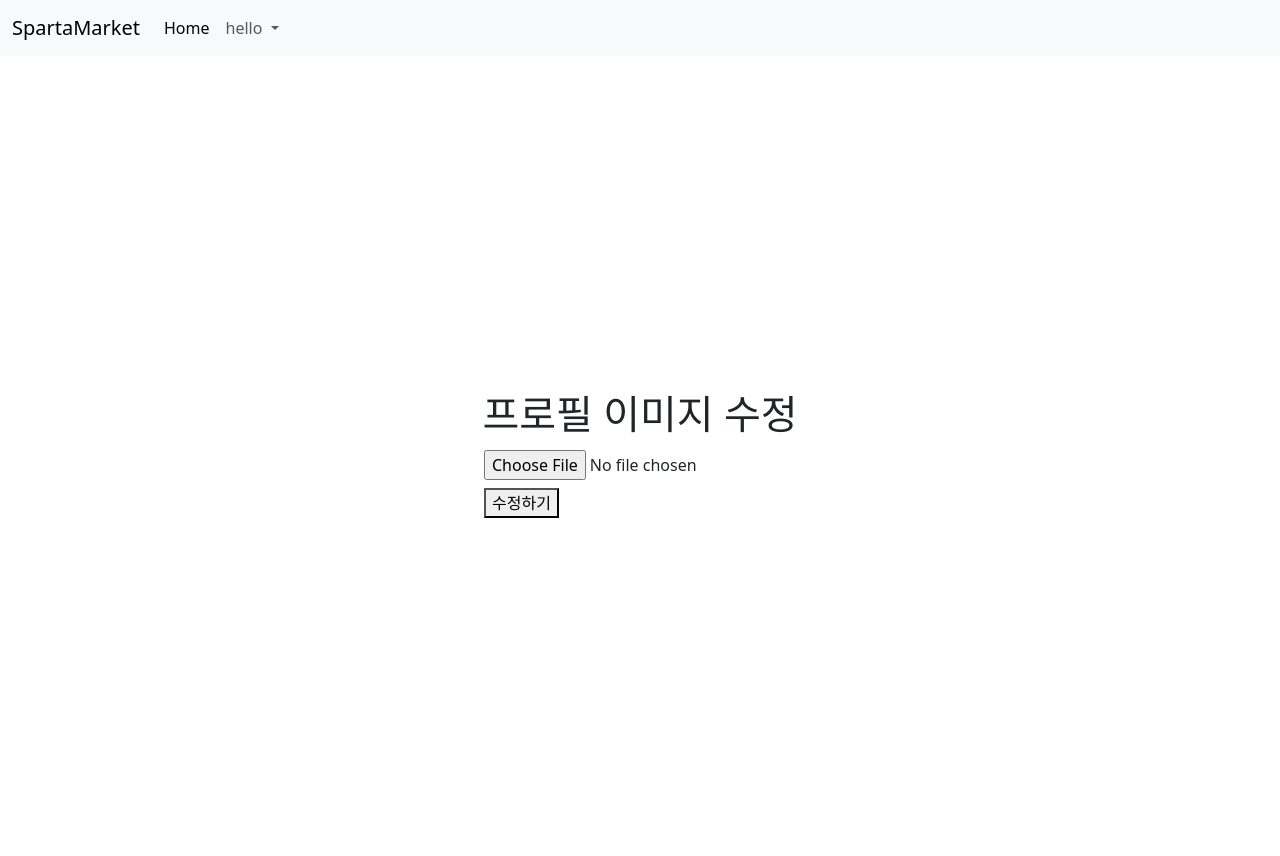
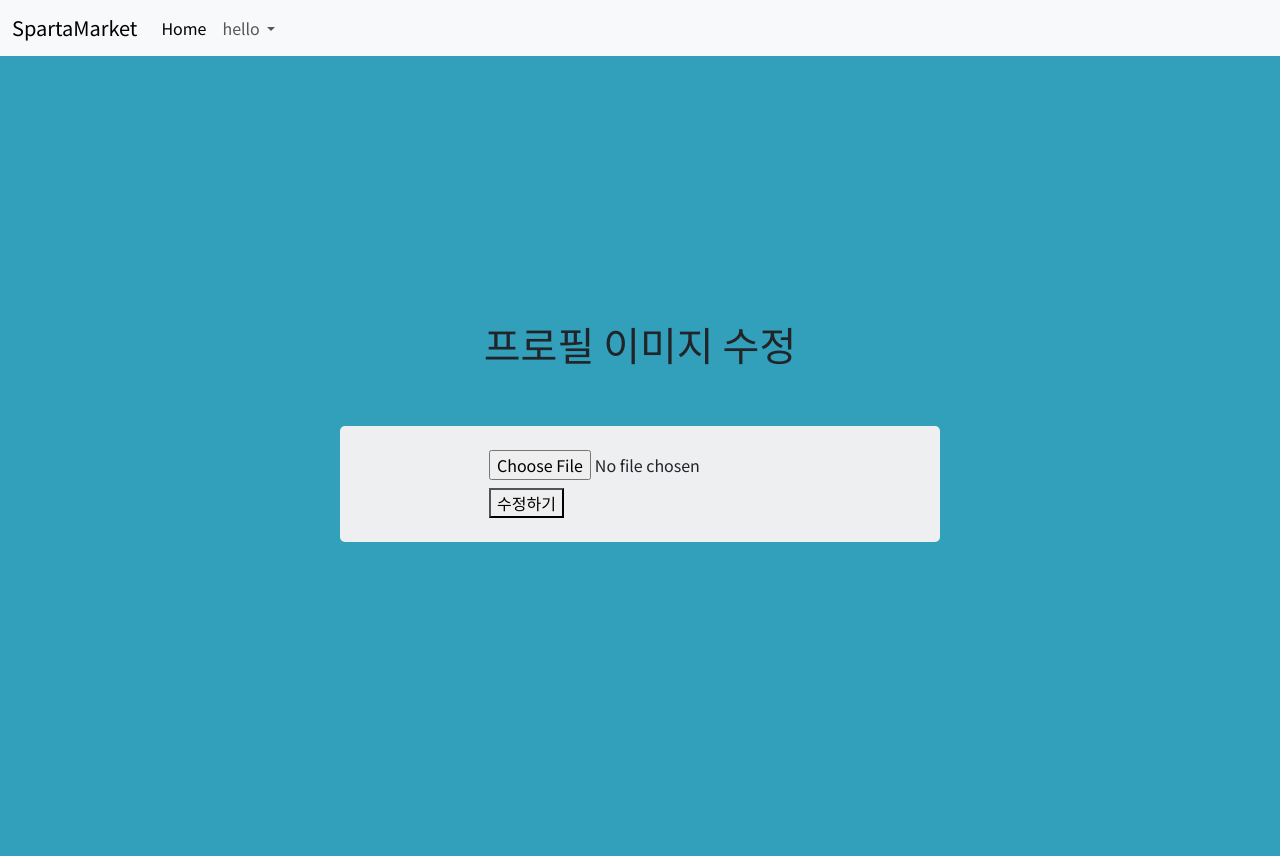
Before and after one commit to qwerrrqw/spartamarket, a Django app: template spartamarket/users/templates/users/update_profile.html in a window 1280 px wide. Run offline with Django 4.2, Linux system fonts and the light colour scheme; the template is opened without the code that fills it: values that come from a table or form of the project are taken from there, others are empty.

Commit message:
style : 스타일 통일하기
프로필 페이지 배경 및 이미지 수정 페이지 배경 색상 변경

```diff
--- a/spartamarket/users/templates/users/update_profile.html
+++ b/spartamarket/users/templates/users/update_profile.html
@@ -1,12 +1,38 @@
 {% extends 'base.html' %}
+
+{% block head %}
+<style>
+    @import url('https://fonts.googleapis.com/css2?family=Noto+Sans+KR:wght@100;300;400;500;700;900&display=swap');
+
+    * {
+        font-family: 'Noto Sans KR', sans-serif;
+    }
+
+    body {
+        margin: 0;
+        background-color: #329fbb;
+    }
+
+    .topcontainer {
+        /* border: 3px solid red; */
+        border-radius: 5px;
+        width: 600px;
+        background-color: #eeeff1;
+        padding: 20px;
+        margin: 50px auto;
+    }
+</style>
+{% endblock head %}
 
 {% block content %}
 
 <div class="min-vh-100 justify-content-center align-content-center">
-{#    <div class="card" style="width: 30rem;">#}
+
     <div class="d-flex justify-content-center">
         <h1>프로필 이미지 수정</h1>
     </div>
+
+    <div class="topcontainer">
 
         <div class="container d-flex justify-content-center">
 
@@ -17,10 +43,9 @@
                 </div>
                 <button type="submit" class="m-1">수정하기</button>
             </form>
+        </div>
+    </div>
 
 </div>
 
-{#    </div>#}
-    </div>
-
 {% endblock content %}
```
Also changed, not shown: spartamarket/users/templates/users/profile.html (+28 -3 lines). Lines whose indentation alone changed are shown as unchanged.
